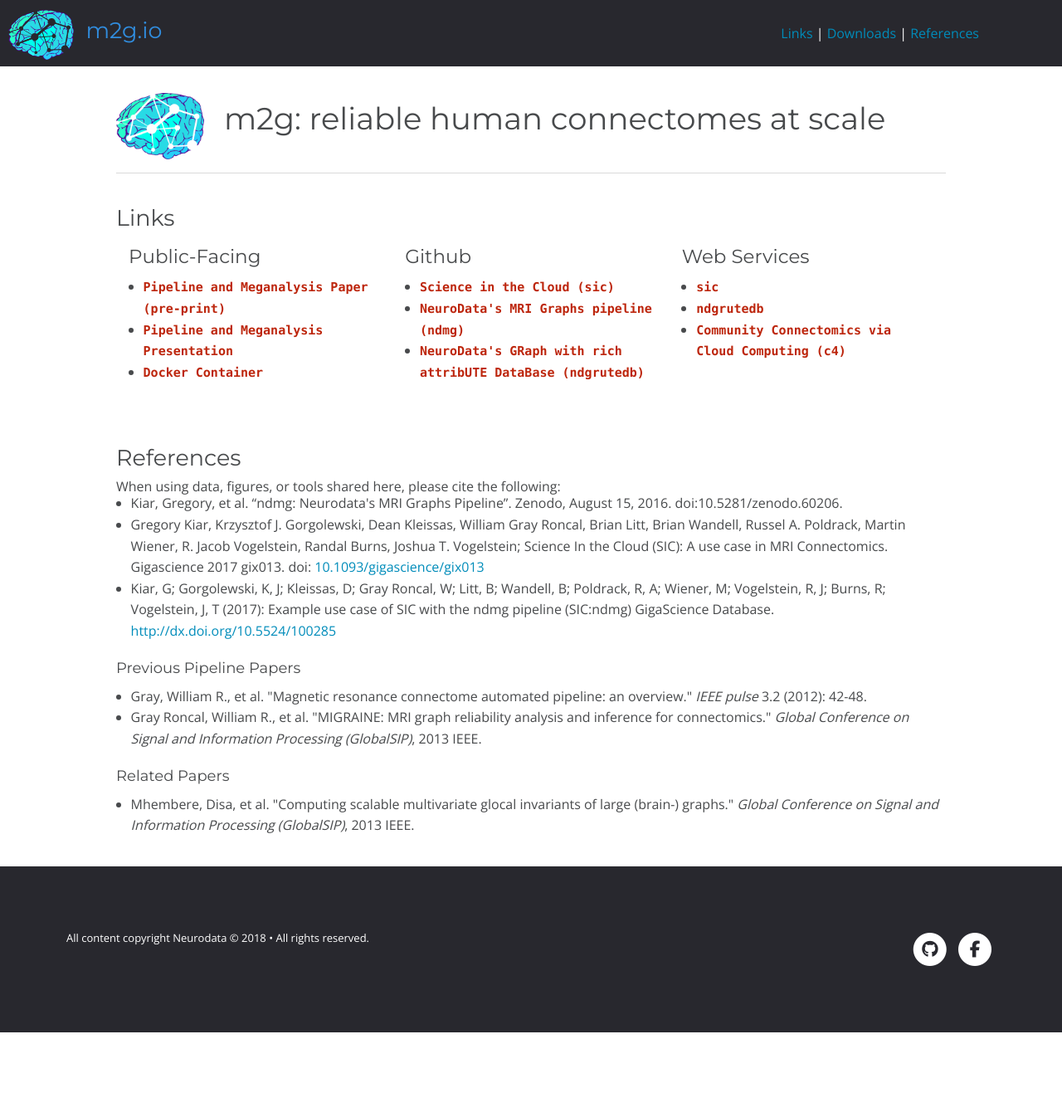
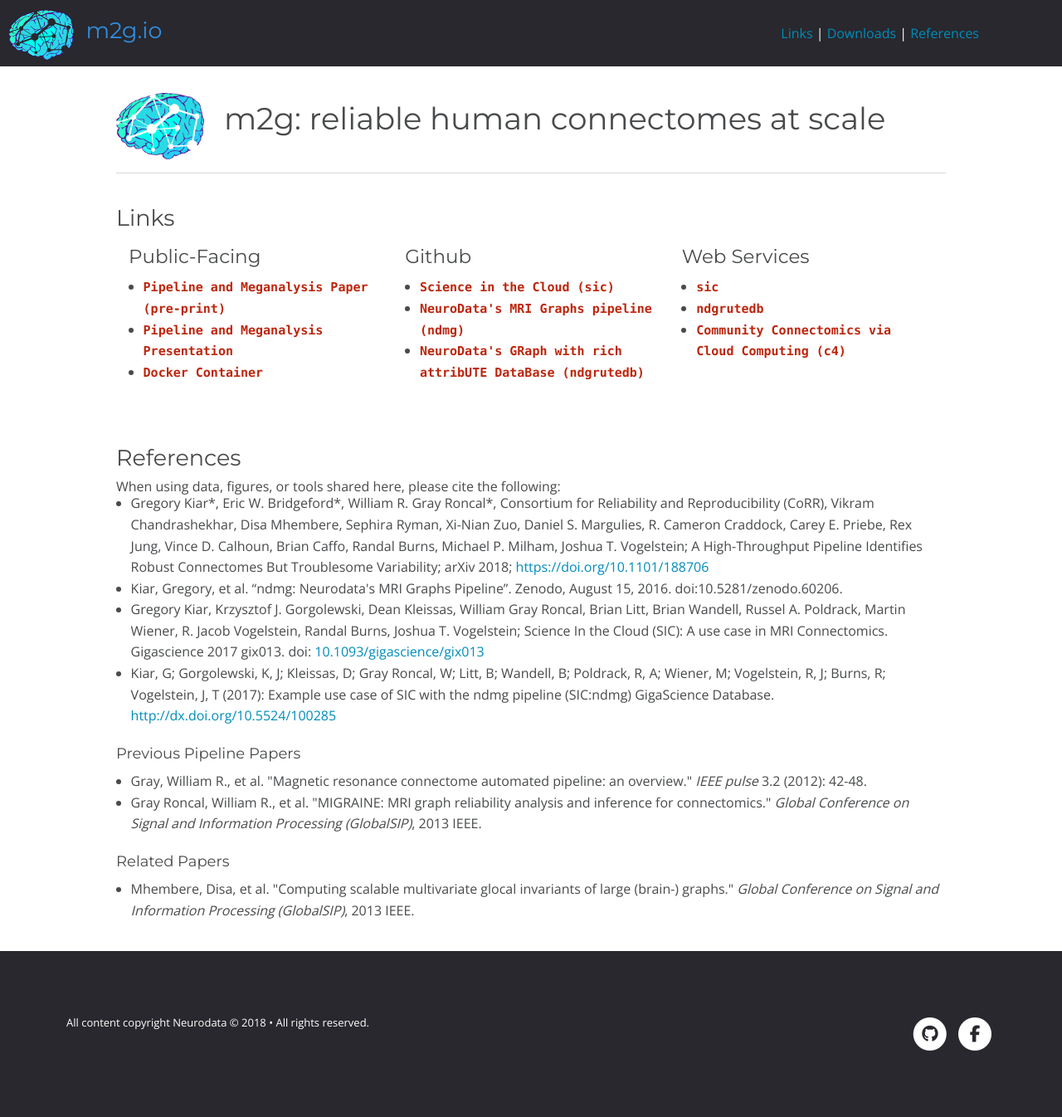
Before and after one commit to neurodata/mri.neurodata.io, a Jekyll site: the page built from index.html, in a window 1280 px wide. Shown: the whole page at 83% size. Built offline with Jekyll 4.4.1, drawn with Linux system fonts in a browser that asks for light colours; nearby versions of some CDN libraries; the list of posts is cut into pages by our own code; comment, search, counter and statistics services are not loaded; before the commit the page ends 1244 px from its top, so only the background shows below that.

Commit message:
added new paper link to bioarxiv

```diff
--- a/index.html
+++ b/index.html
@@ -50,6 +50,7 @@ tags: [mri]
 <h3> References </h3>
 When using data, figures, or tools shared here, please cite the following:
 <ul>
+	<li>Gregory Kiar*, Eric W. Bridgeford*, William R. Gray Roncal*, Consortium for Reliability and Reproducibility (CoRR), Vikram Chandrashekhar, Disa Mhembere, Sephira Ryman, Xi-Nian Zuo, Daniel S. Margulies, R. Cameron Craddock, Carey E. Priebe, Rex Jung, Vince D. Calhoun, Brian Caffo, Randal Burns, Michael P. Milham, Joshua T. Vogelstein; A High-Throughput Pipeline Identifies Robust Connectomes But Troublesome Variability; arXiv 2018; <a href = "https://doi.org/10.1101/188706">https://doi.org/10.1101/188706</a></li>
 	<li>Kiar, Gregory, et al. “ndmg: Neurodata's MRI Graphs Pipeline”. Zenodo, August 15, 2016. doi:10.5281/zenodo.60206.</li>
 	<li>Gregory Kiar, Krzysztof J. Gorgolewski, Dean Kleissas, William Gray Roncal, Brian Litt,
 			Brian Wandell, Russel A. Poldrack, Martin Wiener, R. Jacob Vogelstein, Randal Burns, Joshua T.
```
